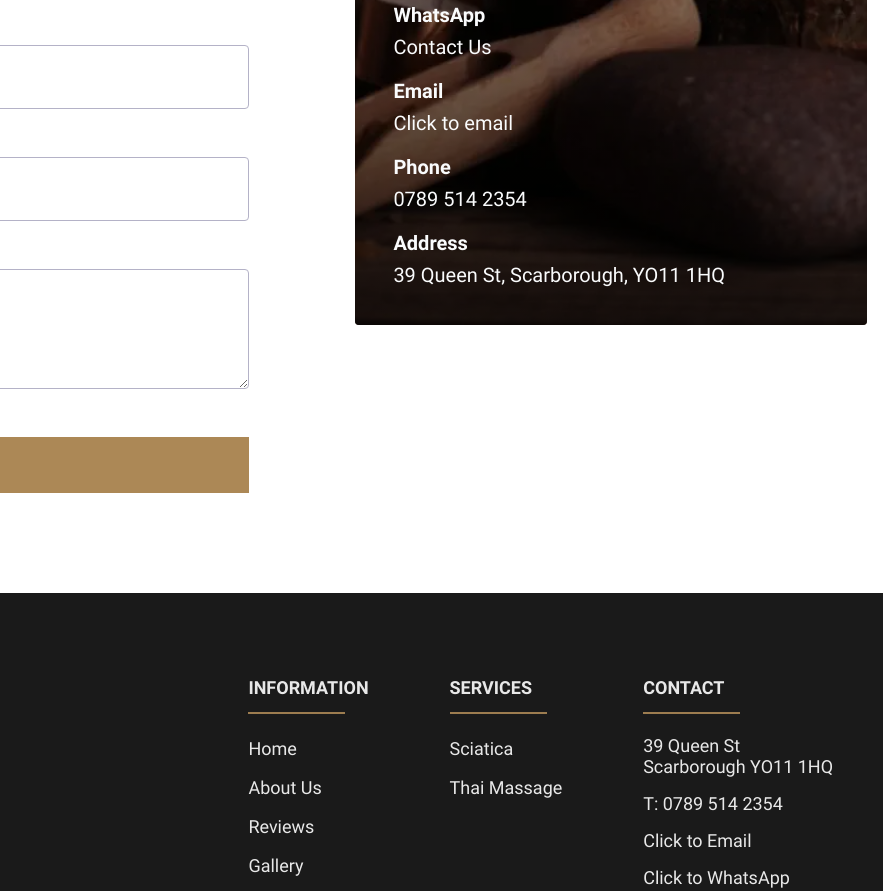
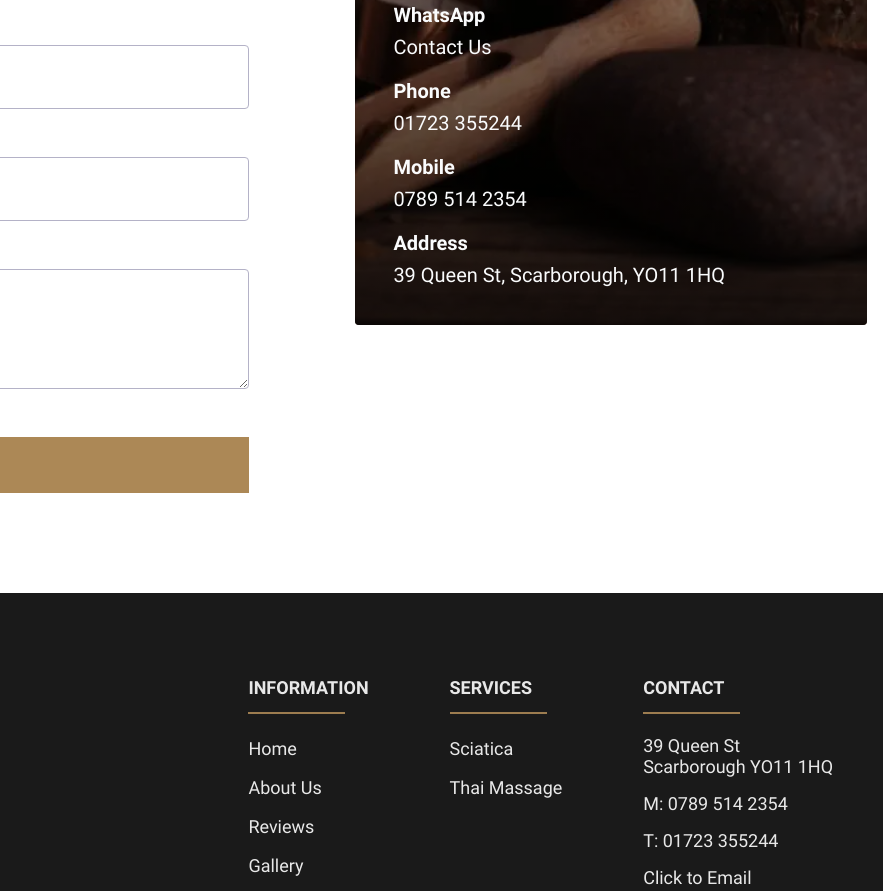
Before and after one commit to andrewbramwell/touch-of-thai, an Eleventy site: page src/content/pages/contact.html in a window 1280 px wide. Shown: the part 935-1826 px from the top of the page, 397-1280 px from the left. Built offline with nearby package versions, Linux system fonts and the light colour scheme; Eleventy itself is replaced by a stand-in of ours; files that its build step writes are made by us from their sources.

Commit message:
phone number

```diff
--- a/src/_data/client.json
+++ b/src/_data/client.json
@@ -3,6 +3,8 @@
 	"email": "hello@atouchofthaimassage.co.uk",
 	"phoneForTel": "+447895142354",
 	"phoneFormatted": "0789 514 2354",
+	"phoneForTel2": "+441723355244",
+	"phoneFormatted2": "01723 355244",
 	"whatsApp": "https://wa.me/+447895142354",
 	"address": {
 		"lineOne": "39 Queen St",
--- a/src/_includes/components/footer.html
+++ b/src/_includes/components/footer.html
@@ -56,8 +56,14 @@
                     </li>
                     <li>
                         <a href="tel:{{client.phoneForTel}}">
+                            M:
+                            {{client.phoneFormatted}}
+                        </a>
+                    </li>
+                    <li>
+                        <a href="tel:{{client.phoneForTel2}}">
                             T:
-                            {{client.phoneFormatted}}
+                            {{client.phoneFormatted2}}
                         </a>
                     </li>
                     <li>
--- a/src/content/pages/contact.html
+++ b/src/content/pages/contact.html
@@ -81,10 +81,10 @@ eleventyNavigation:
             <!--Email-->
                 <span class="cs-header">WhatsApp</span>
                 <a class="cs-link" href="{{client.whatsapp}}">Contact Us</a>
-                <span class="cs-header">Email</span>
-                <a class="cs-link" id="contactId" href="mailto:{{client.email}}">Click to email</a>
+                <span class="cs-header">Phone</span>
+                <a class="cs-link" href="tel:{{client.phoneForTel2}}">{{client.phoneFormatted2}}</a>
                 <!--Phone-->
-                <span class="cs-header">Phone</span>
+                <span class="cs-header">Mobile</span>
                 <a class="cs-link" href="tel:{{client.phoneForTel}}">{{client.phoneFormatted}}</a>
                 <!--Address-->
                 <span class="cs-header">Address</span>
```
Also changed, not shown: 1 other file.
